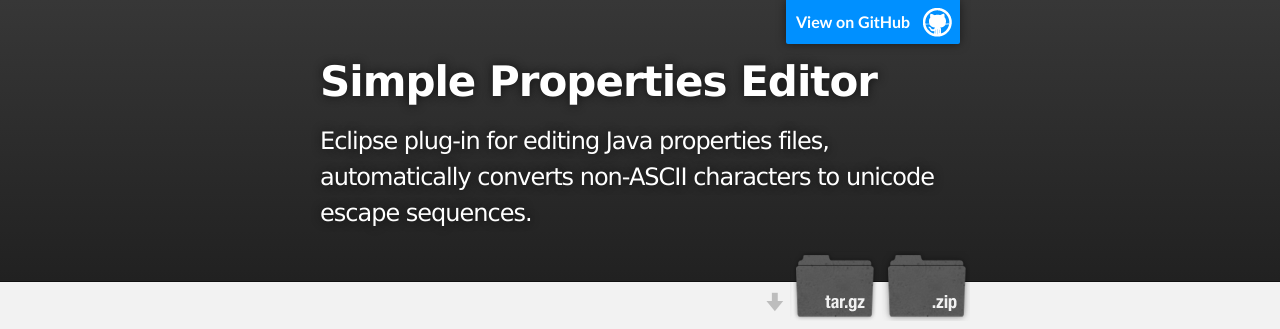
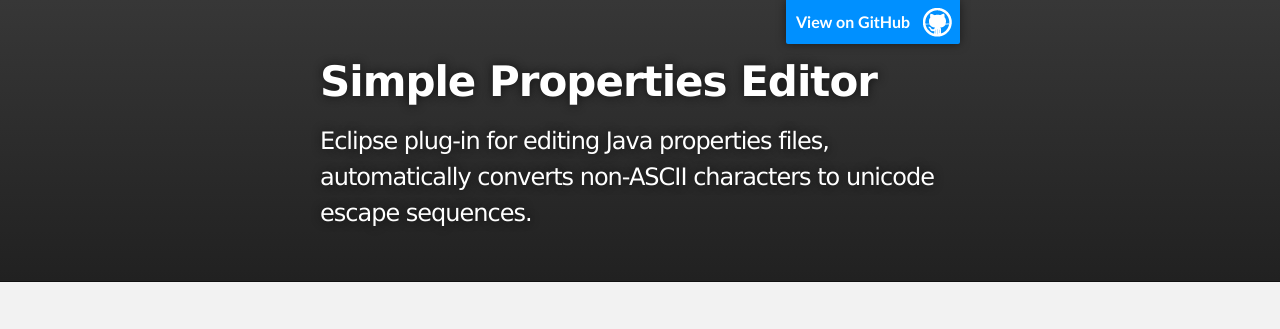
Before and after one commit to gildur/SimplePropertiesEditor, a plain HTML site: page index.html in a window 1280 px wide. Shown: the top 329 px of the page. Drawn offline with Linux system fonts and the light colour scheme.

Commit message:
Removed unnecessary links.

```diff
--- a/index.html
+++ b/index.html
@@ -21,10 +21,6 @@
           <h1 id="project_title">Simple Properties Editor</h1>
           <h2 id="project_tagline">Eclipse plug-in for editing Java properties files, automatically converts non-ASCII characters to unicode escape sequences.</h2>
 
-            <section id="downloads">
-              <a class="zip_download_link" href="https://github.com/gildur/SimplePropertiesEditor/zipball/master">Download this project as a .zip file</a>
-              <a class="tar_download_link" href="https://github.com/gildur/SimplePropertiesEditor/tarball/master">Download this project as a tar.gz file</a>
-            </section>
         </header>
     </div>
 
```
